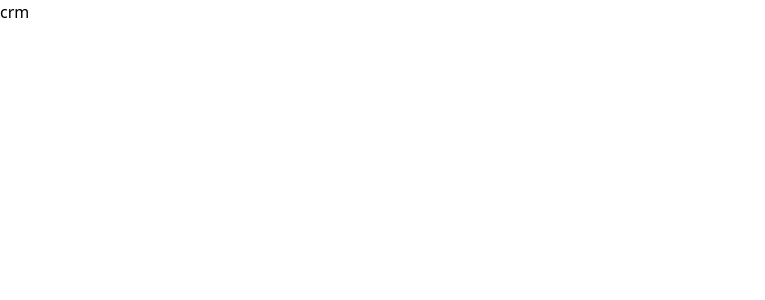
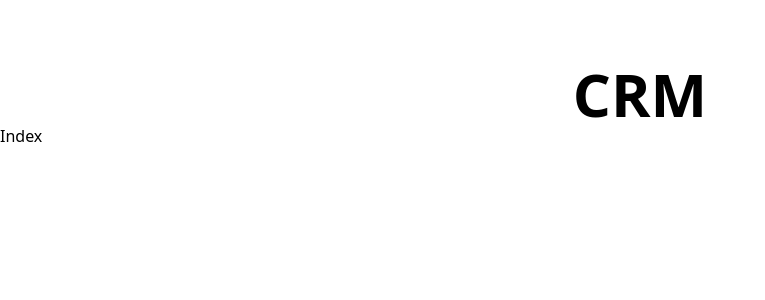
Before and after one commit to ericseparovic/customer-crm-adm, a React (Vite) app: page / in a window 1280 px wide. Shown: the top 300 px of the page, without its empty margins (0-765 px from the left). Built offline with nearby package versions, Linux system fonts and the light colour scheme.

Commit message:
Add components RouterProvider

```diff
--- a/index.html
+++ b/index.html
@@ -1,14 +1,16 @@
 <!DOCTYPE html>
 <html lang="en">
+
 <head>
 	<meta charset="UTF-8" />
 	<link rel="icon" type="image/svg+xml" href="/vite.svg" />
 	<meta name="viewport" content="width=device-width, initial-scale=1.0" />
-		<title>Cutomer CRM Adm</title>
+	<title>CRM</title>
 </head>
 
-	<body>
+<body class="container mx-auto">
 	<div id="root"></div>
 	<script type="module" src="/src/main.jsx"></script>
 </body>
+
 </html>
--- a/package.json
+++ b/package.json
@@ -12,7 +12,8 @@
   },
   "dependencies": {
     "react": "^18.2.0",
-    "react-dom": "^18.2.0"
+    "react-dom": "^18.2.0",
+    "react-router-dom": "^6.8.1"
   },
   "devDependencies": {
     "@types/react": "^18.0.27",
--- a/src/App.jsx
+++ /dev/null
@@ -1,5 +0,0 @@
-function App() {
-	return <h1>crm</h1>;
-}
-
-export default App;
--- /dev/null
+++ b/src/components/Layout.jsx
@@ -0,0 +1,12 @@
+import { Outlet } from 'react-router-dom';
+
+function Layout() {
+	return (
+		<div>
+			<h1 className='text-6xl font-bold text-center mt-16'>CRM</h1>
+
+			<Outlet />
+		</div>
+	);
+}
+export default Layout;
--- a/src/main.jsx
+++ b/src/main.jsx
@@ -1,10 +1,31 @@
 import React from 'react';
 import ReactDOM from 'react-dom/client';
-import App from './App';
 import './index.css';
+import { createBrowserRouter, RouterProvider } from 'react-router-dom';
+import Layout from './components/Layout';
+import NewClient from './pages/NewClient';
+import Index from './pages/Index';
+
+const router = createBrowserRouter([
+	{
+		path: '/',
+		element: <Layout />,
+		children: [
+			{ index: true, element: <Index /> },
+			{
+				path: '/clients/new',
+				element: <NewClient />,
+			},
+		],
+	},
+	{
+		path: '/about',
+		element: <h1>ABOUT</h1>,
+	},
+]);
 
 ReactDOM.createRoot(document.getElementById('root')).render(
 	<React.StrictMode>
-		<App />
+		<RouterProvider router={router} />
 	</React.StrictMode>
 );
--- /dev/null
+++ b/src/pages/Index.jsx
@@ -0,0 +1,5 @@
+function Index() {
+	return <div>Index</div>;
+}
+
+export default Index;
--- /dev/null
+++ b/src/pages/NewClient.jsx
@@ -0,0 +1,5 @@
+function NewClient() {
+	return <div>NewClient</div>;
+}
+
+export default NewClient;
```
Also changed, not shown: 1 other file (tests, documents, lock files or other folders). Lines whose indentation alone changed are shown as unchanged.
